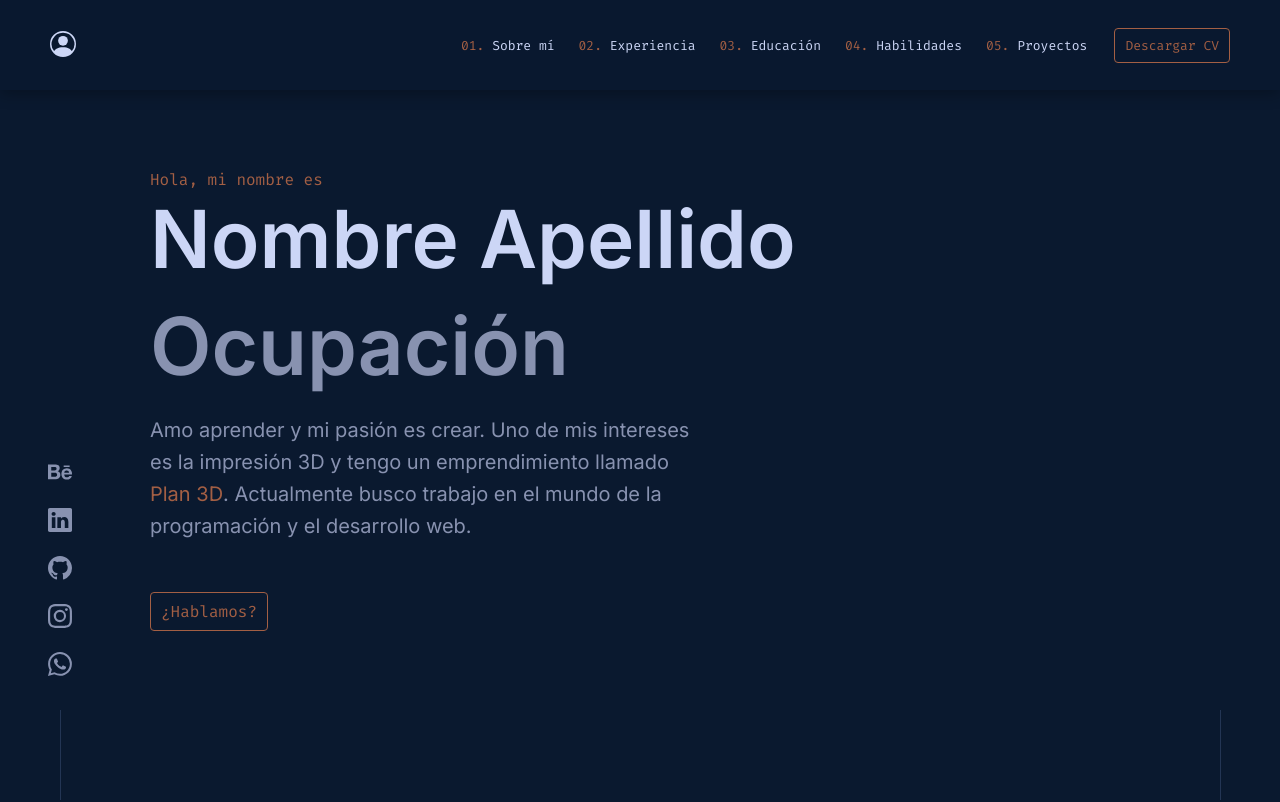
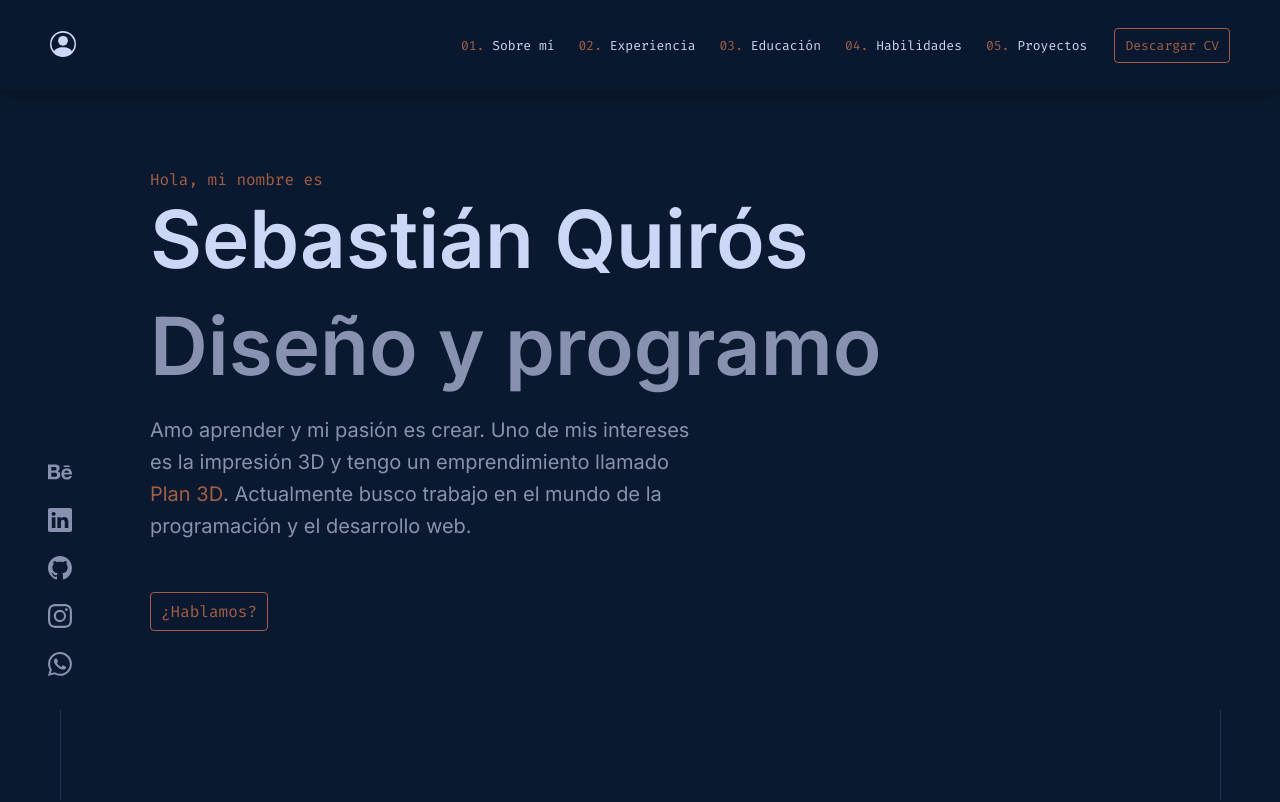
Before and after one commit to SebaQuiros/Portfolio, an Angular app: page /main in a window 1280 px wide. Shown: the top 802 px of the page. Built offline with nearby package versions, Linux system fonts and the light colour scheme; no server answers.

Commit message:
nombre y ocupación

```diff
--- a/src/app/components/home/home.component.ts
+++ b/src/app/components/home/home.component.ts
@@ -14,8 +14,8 @@ export class HomeComponent implements OnInit {
   editMode: boolean = false;
 
   about: About = {
-    fullName: 'Nombre Apellido',
-    occupation: 'Ocupación',
+    fullName: 'Sebastián Quirós',
+    occupation: 'Diseño y programo',
     mail: '',
     img: '',
     imgAlt: '',
```
